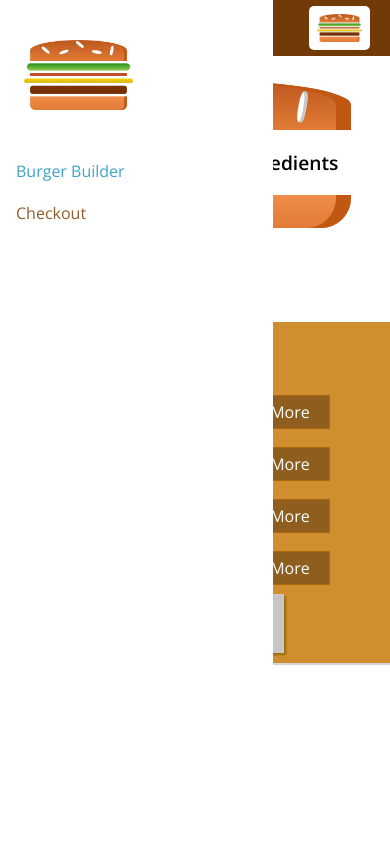
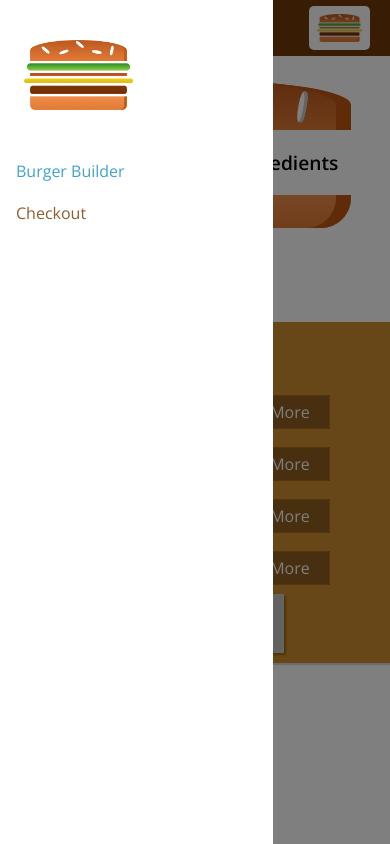
Before and after one commit to yuriyberezskyy/burger-project-frontend, a React app: page / in a window 390 px wide. Built offline with nearby package versions, Linux system fonts and the light colour scheme.

Commit message:
backdrop in mobile version

```diff
--- a/src/components/Layout/Layout.js
+++ b/src/components/Layout/Layout.js
@@ -1,17 +1,32 @@
-import React from "react";
+import React, { Component } from "react";
 import Aux from "../../hoc/Aux";
 import classes from "./Layout.css";
 import Toolbar from "../Navigation/Toolbar/Toolbar";
 import SideDrawer from "../Navigation/SideDrawer/SideDrawer";
 
-const layout = (props) => {
-  return (
-    <Aux>
-      <Toolbar />
-      <SideDrawer />
-      <main className={classes.Content}>{props.children}</main>
-    </Aux>
-  );
-};
+class Layout extends Component {
+  state = {
+    showSideDrawer: true,
+  };
 
-export default layout;
+  sideDrawerClosedHandler = () => {
+    this.setState({
+      showSideDrawer: false,
+    });
+  };
+
+  render() {
+    return (
+      <Aux>
+        <Toolbar />
+        <SideDrawer
+          open={this.state.showSideDrawer}
+          closed={this.sideDrawerClosedHandler}
+        />
+        <main className={classes.Content}>{this.props.children}</main>
+      </Aux>
+    );
+  }
+}
+
+export default Layout;
--- a/src/components/Navigation/SideDrawer/SideDrawer.js
+++ b/src/components/Navigation/SideDrawer/SideDrawer.js
@@ -2,11 +2,18 @@
 import Logo from "../../Logo/Logo";
 import NavigationItems from "../Navigationitems/NavigationItems";
 import classes from "./SideDrawer.css";
+import Backdrop from "../../UI/Backdrop.js/Backdrop";
+import Aux from "../../../hoc/Aux";
 
 const sideDrawer = (props) => {
-  //...
+  let attachedClasses = [classes.SideDrawer, classes.Close];
+  if (props.open) {
+    attachedClasses = [classes.SideDrawer, classes.Open];
+  }
   return (
-    <div className={classes.SideDrawer}>
+    <Aux>
+      <Backdrop show={props.open} clicked={props.closed} />
+      <div className={attachedClasses.join(" ")}>
         <div className={classes.Logo}>
           <Logo />
         </div>
@@ -14,6 +21,7 @@
           <NavigationItems />
         </nav>
       </div>
+    </Aux>
   );
 };
 
```
Lines whose indentation alone changed are shown as unchanged.
